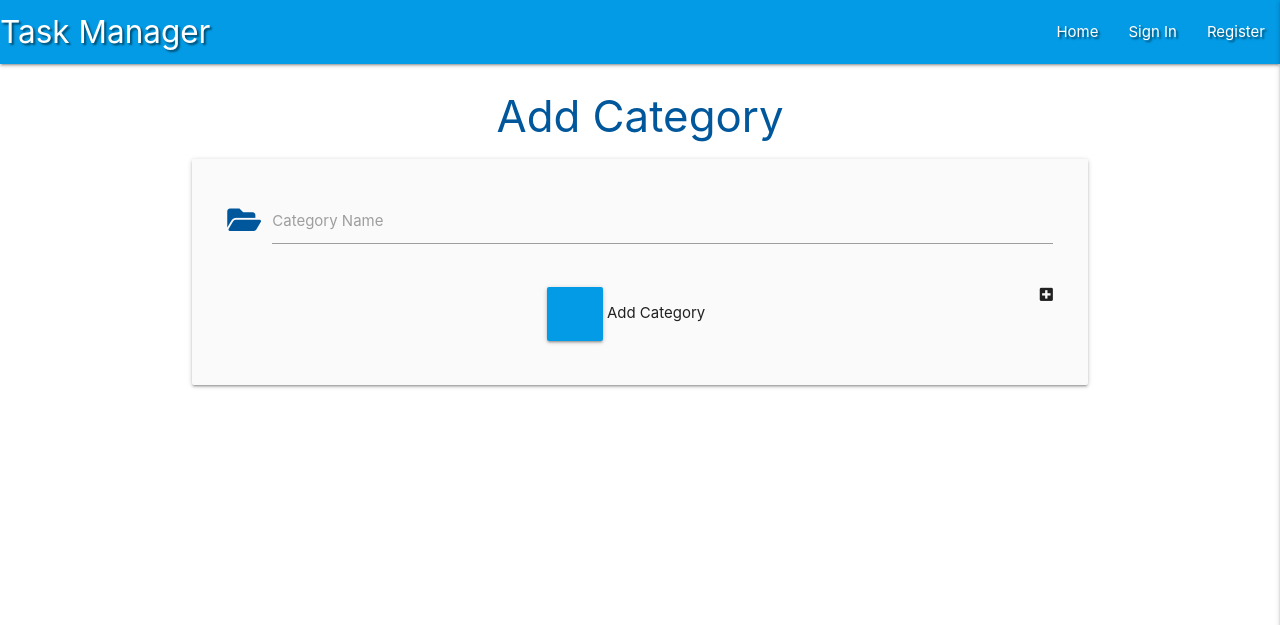
After one commit to LHarveyDev/non-relational, a Flask app: page /add_category in a window 1280 px wide. The commit adds this page. Shown: the top 625 px of the page. Run offline with Flask 2, Linux system fonts and the light colour scheme; some libraries are stand-ins or nearby versions.

Commit message:
Add option to add category to db

```diff
--- a/app.py
+++ b/app.py
@@ -150,6 +150,19 @@ def get_categories():
     return render_template("categories.html", categories=categories)
 
 
+@app.route("/add_category", methods=["GET", "POST"])
+def add_category():
+    if request.method == "POST":
+        category = {
+            "category_name": request.form.get("category_name")
+        }
+        mongo.db.categories.insert_one(category)
+        flash("New Category Added")
+        return redirect(url_for("get_categories"))
+
+    return render_template("add_category.html")
+
+
 if __name__ == "__main__":
     app.run(host=os.environ.get("IP"),
             port=int(os.environ.get("PORT")),
--- /dev/null
+++ b/templates/add_category.html
@@ -0,0 +1,36 @@
+{% extends "base.html" %} {% block content %}
+
+<h3 class="light-blue-text text-darken-4 center-align">Add Category</h3>
+
+<div class="row card-panel grey lighten-5">
+  <form class="col s12" method="POST" action="{{ url_for('add_category') }}">
+    <!-- category name -->
+    <div class="row">
+      <div class="input-field col s12">
+        <i class="fas fa-folder-open prefix light-blue-text text-darken-4"></i>
+        <input
+          id="category_name"
+          name="category_name"
+          minlength="3"
+          maxlength="25"
+          type="text"
+          class="validate"
+          required
+        />
+        <label for="category_name">Category Name</label>
+      </div>
+    </div>
+    <!-- submit button-->
+    <div class="row">
+      <div class="col s12 center-align">
+        <button
+          type="submit"
+          class="btn-large light-blue darken-1 text-shadow"
+        ></button>
+        Add Category <i class="fas fa-plus-square right"></i>
+      </div>
+    </div>
+  </form>
+</div>
+
+{% endblock %}
```
Also changed, not shown: templates/categories.html (+11 -0 lines).
